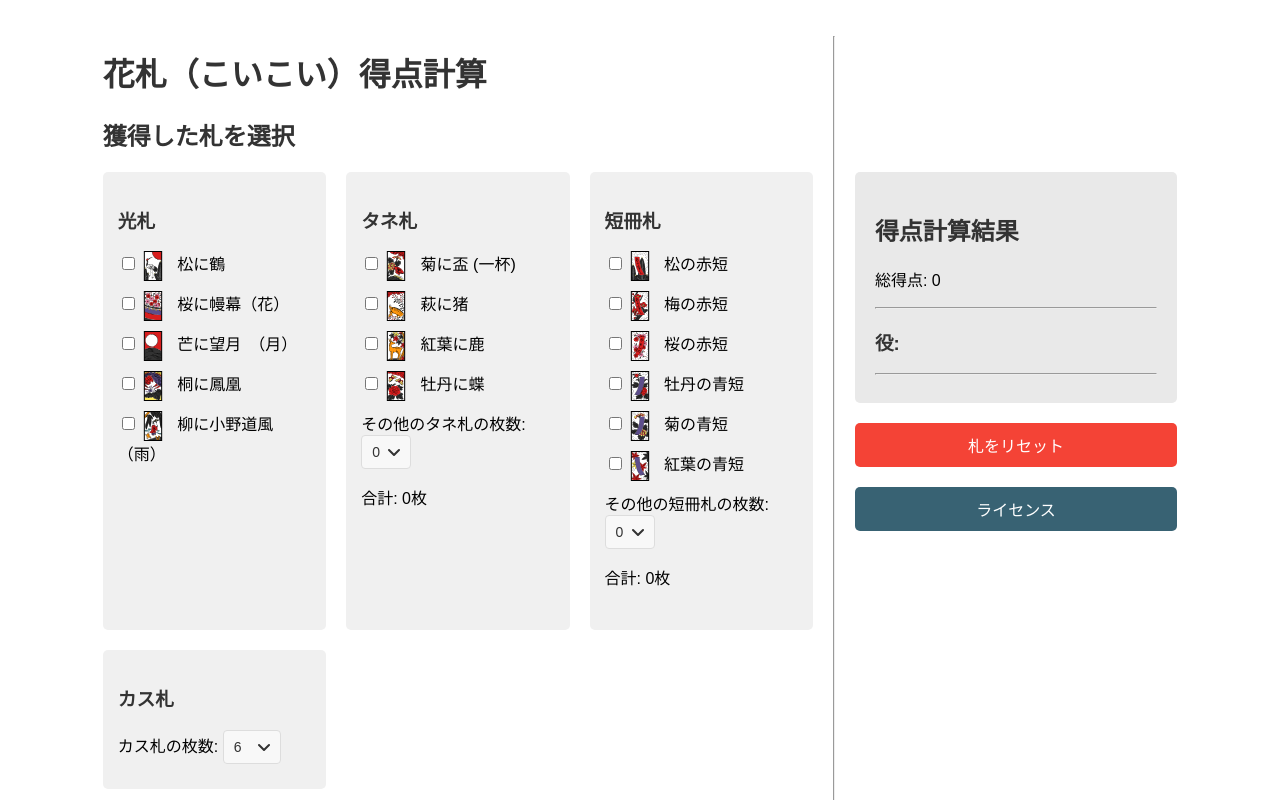
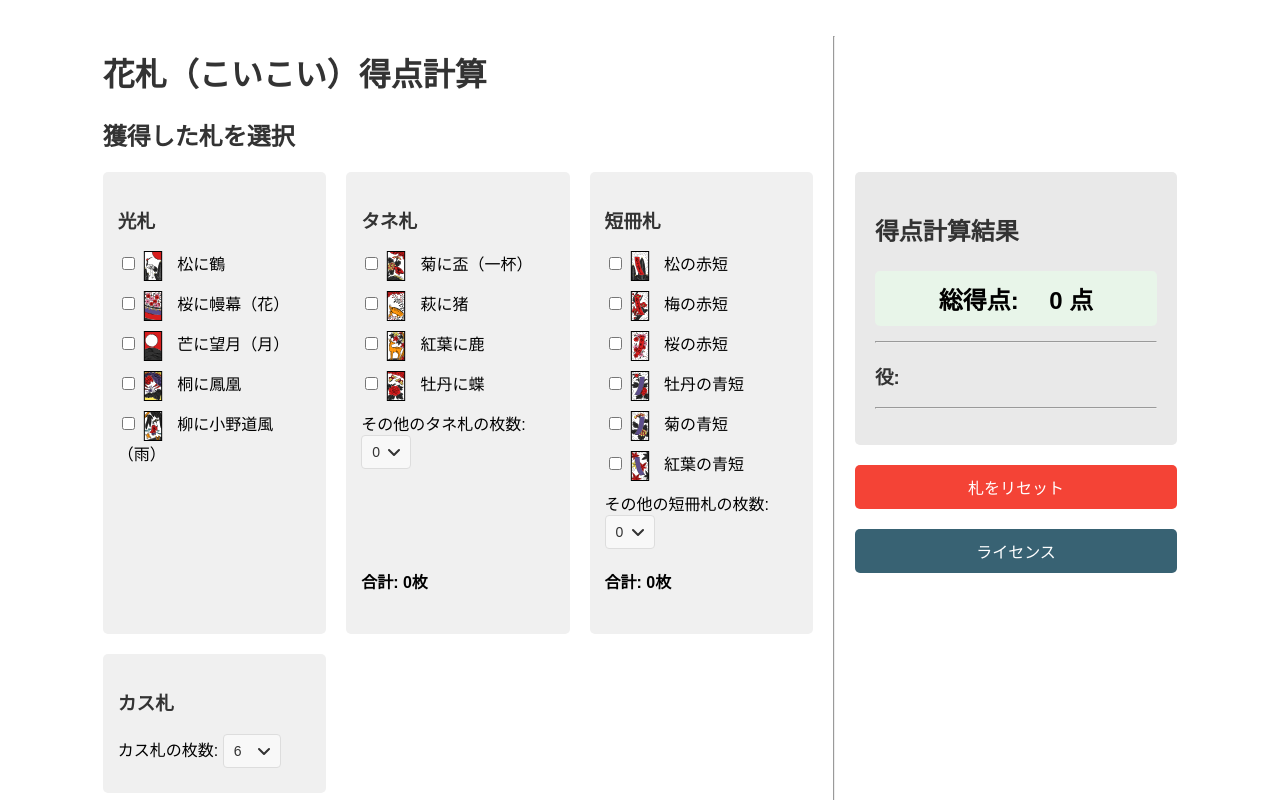
Before and after one commit to takumin287877/hanafuda-tokuten, a Vue app: page / in a window 1280 px wide. Shown: the top 800 px of the page. Built offline with nearby package versions, Linux system fonts and the light colour scheme.

Commit message:
みやすさを直した

```diff
--- a/src/components/Hanafuda.vue
+++ b/src/components/Hanafuda.vue
@@ -77,7 +77,11 @@
                                     </option>
                                 </select>
                             </label>
-                            <p>合計: {{ totalSeedsCount }}枚</p>
+                        </div>
+                        <div class="total-count-div">
+                            <p class="total-count">
+                                合計: {{ totalSeedsCount }}枚
+                            </p>
                         </div>
                     </div>
 
@@ -118,8 +122,12 @@
                                         {{ n - 1 }}
                                     </option>
                                 </select>
-                                <p>合計: {{ totalRibbonsCount }}枚</p>
                             </label>
+                        </div>
+                        <div class="total-count-div">
+                            <p class="total-count">
+                                合計: {{ totalRibbonsCount }}枚
+                            </p>
                         </div>
                     </div>
 
@@ -179,7 +187,9 @@
             <div class="right-column">
                 <div class="score-result">
                     <h2>得点計算結果</h2>
-                    <p>総得点: {{ calculatedScore.totalScore }}</p>
+                    <p class="total-score">
+                        総得点: 　{{ calculatedScore.totalScore }} 点
+                    </p>
                     <hr />
                     <h3>役:</h3>
                     <ul>
@@ -200,10 +210,16 @@
                         </li>
                     </ul>
                     <hr />
-                    <p v-if="doubleOver7 && calculatedScore.totalScore >= 7">
-                        ※7点以上のため2倍適用
-                    </p>
-                    <p v-if="opponentKoikoi">※相手こいこいのため2倍適用</p>
+                    <ul>
+                        <li
+                            v-if="
+                                doubleOver7 && calculatedScore.totalScore >= 7
+                            "
+                        >
+                            ※7点以上のため2倍適用
+                        </li>
+                        <li v-if="opponentKoikoi">※相手こいこいのため2倍適用</li>
+                    </ul>
                 </div>
                 <button @click="resetCards" class="reset-button">
                     札をリセット
@@ -217,6 +233,7 @@
                 </button>
             </div>
         </div>
+    </div>
 
         <!-- モーダルウィンドウ -->
         <div v-if="showModal" class="modal">
@@ -230,7 +247,6 @@
                 </button>
             </div>
         </div>
-    </div>
 </template>
 
 <script setup lang="ts">
@@ -284,7 +300,7 @@ const availableLights: Card[] = [
     {
         month: 8,
         type: CardType.LIGHT,
-        name: "芒に望月　（月）",
+        name: "芒に望月（月）",
         icon: "./札/光札/Hanafuda_August_Hikari_Alt.svg",
     },
     {
@@ -296,7 +312,7 @@ const availableLights: Card[] = [
     {
         month: 11,
         type: CardType.LIGHT,
-        name: "柳に小野道風 （雨）",
+        name: "柳に小野道風（雨）",
         icon: "./札/光札/Hanafuda_November_Hikari_Alt.svg",
     },
 ];
@@ -304,7 +320,7 @@ const specialSeeds: Card[] = [
     {
         month: 9,
         type: CardType.SEED,
-        name: "菊に盃 (一杯)",
+        name: "菊に盃（一杯）",
         icon: "./札/タネ札/Hanafuda_September_Tane_Alt.svg",
     },
     {
@@ -710,6 +726,25 @@ input[type="number"] {
     border: none;
 }
 
+.total-count-div {
+    margin-top: auto;
+    padding-bottom: 10px;
+    display: flex;
+    justify-content: space-between;
+    align-items: center;
+}
+
+.total-score {
+    font-size: 24px;
+    font-weight: bold;
+    /* color: #4caf50; */
+    text-align: center;
+    padding: 10px;
+    background-color: #e8f5e9;
+    border-radius: 5px;
+    margin-bottom: 15px;
+}
+
 @media (max-width: 768px) {
     .koikoi-toggle button {
         padding: 8px 16px;
@@ -824,6 +859,10 @@ select:focus {
 select:hover {
     background-color: #f0f0f0;
 }
+.total-count {
+    margin-top: 10px;
+    font-weight: bold;
+}
 
 @media (max-width: 1024px) {
     .main-content {
```
Also changed, not shown: public/Hanafuda_January_Hikari_Alt.png (added).
